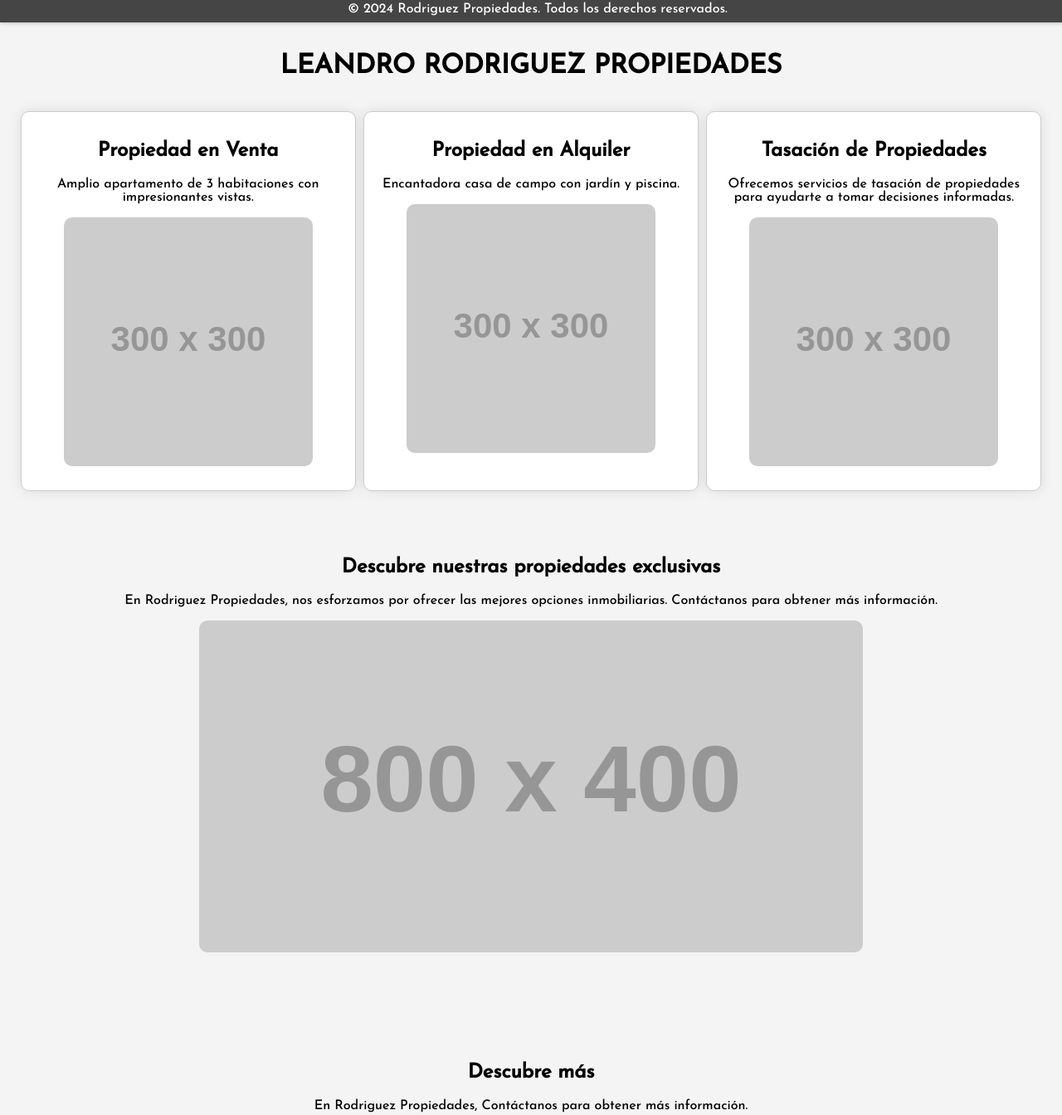
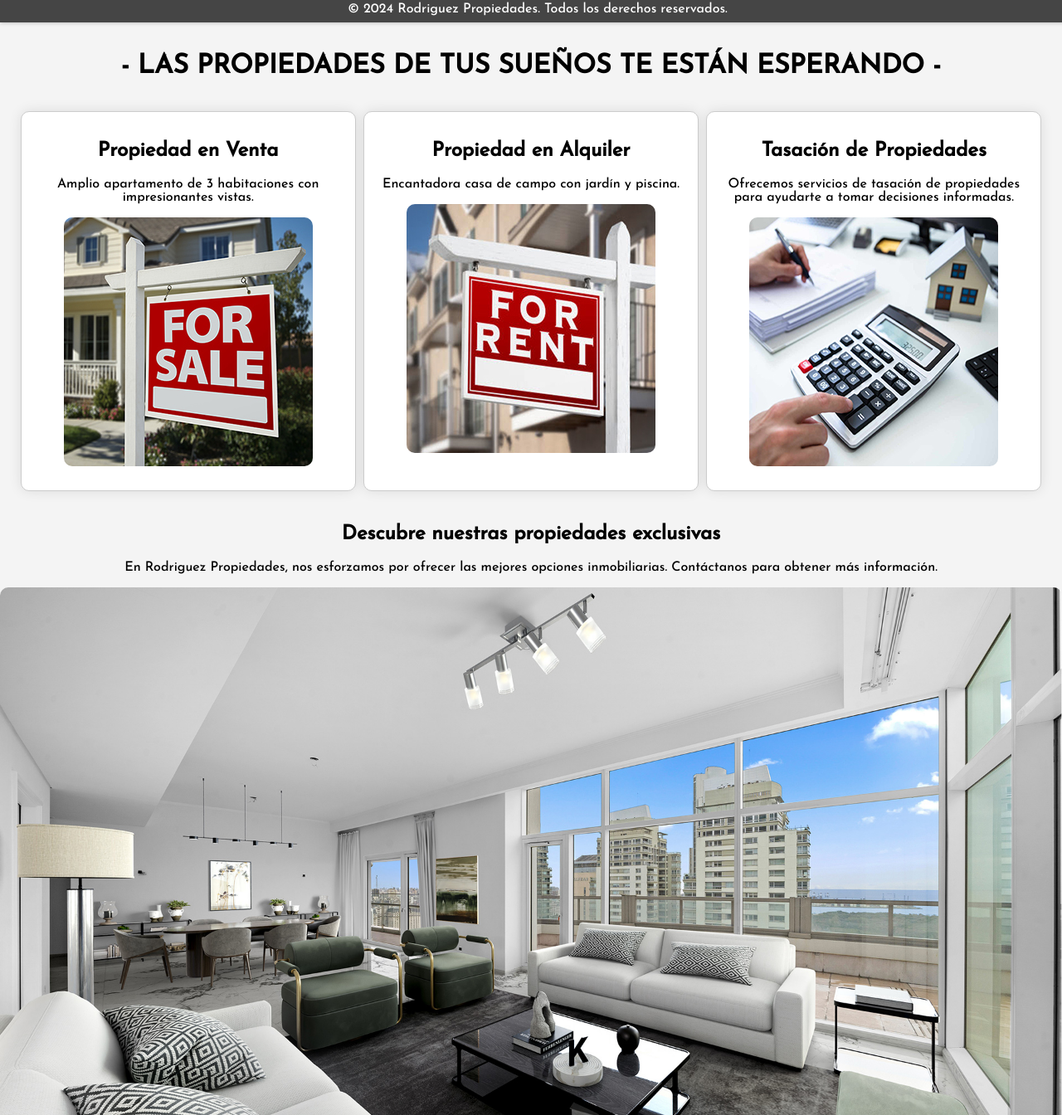
Before and after one commit to Leandro-Rodriguez/Proyecto-Desarrolo-Web, a website: page index.html in a window 1280 px wide. Shown: the part 773-2117 px from the top of the page at 83% size. Drawn offline with Linux system fonts and the light colour scheme; placeholder pictures from the web are drawn by us.

Commit message:
Arreglos visuales

```diff
--- a/css/EstiloPropiedadesLR.css
+++ b/css/EstiloPropiedadesLR.css
@@ -1,5 +1,4 @@
-html,
-body {
+html, body {
     font-family: 'Josefin Sans', sans-serif;
     margin: 0;
     padding: 0;
@@ -7,6 +6,13 @@ body {
     background-color: #f4f4f4;
     overflow-x: hidden;
 }
+
+/*
+@media only screen and (max-width: 480px) {
+    background-color: green;
+    overflow-x: hidden;
+    }
+*/
 
 .progress-bar {
     position: fixed;
@@ -50,6 +56,7 @@ header div {
     flex-direction: column;
     justify-content: center;
     align-items: center;
+    text-shadow: 0px 0px 1px  #272727;
 }
 
 .introduccion2 {
@@ -58,12 +65,11 @@ header div {
 }
 
 .introduccion h1 {
-    font-size: 3em;
+    font-size: 3.75em;
 }
 
 .introduccion p {
-    font-size: 1.5em;
-    margin-top: 10px;
+    font-size: 2.25em;
 }
 
 .cajalogo {
@@ -207,9 +213,13 @@ footer p {
 }
 
 .info {
-    padding: 20px;
+    margin-bottom: 10px;
     text-align: center;
-    margin-bottom: 60px;
+}
+
+.info2 {
+    margin-bottom: 50px;
+    text-align: center;
 }
 
 .info img {
@@ -302,21 +312,27 @@ footer p {
 .espaciadito2:hover {
     background: #f60000;
     color: #fff;
-    /* Rojo oscuro para el color de resaltado */
-    color: #fff;
-    /* Rojo oscuro para el color de resaltado */
     padding-left: +1.5%;
-    /* Ajustamos también el padding del li en el estado de hover */
     padding-right: +1.5%;
-    /* Ajustamos también el padding del li en el estado de hover */
 }
 
 .espaciadito3:hover {
     background: #f60000;
     color: #fff;
-    /* Rojo oscuro para el color de resaltado */
     padding-left: +1.5%;
-    /* Ajustamos también el padding del li en el estado de hover */
     padding-right: +1.5%;
-    /* Ajustamos también el padding del li en el estado de hover */
 }
+
+
+.espaciadito4 {
+    transition: 1.0s ease-in-out;
+    transition: color 0.3s ease-in-out;
+    transition: padding 0.3s ease-in-out;
+}
+
+.espaciadito4:hover {
+    background: #f60000;
+    color: #fff;
+    padding-left: +1.5%;
+    padding-right: +1.5%;
+}
--- a/index.html
+++ b/index.html
@@ -39,36 +39,36 @@
         <p>Descubre las mejores opciones inmobiliarias con nosotros.</p>
     </section>
 
-    <h1>LEANDRO RODRIGUEZ PROPIEDADES</h1>
+    <h1>- LAS PROPIEDADES DE TUS SUEÑOS TE ESTÁN ESPERANDO -</h1>
 
     <section class="propiedades">
-        <article>
+        <article class="espaciadito4">
             <h2>Propiedad en Venta</h2>
             <p>Amplio apartamento de 3 habitaciones con impresionantes vistas.</p>
-            <img src="https://via.placeholder.com/300" alt="Propiedad en Venta">
+            <a href="pages/venta.html"><img src="assets/img/ventaa.jpg" alt="Propiedad en Venta"></a>
         </article>
-        <article>
+        <article class="espaciadito4">
             <h2>Propiedad en Alquiler</h2>
             <p>Encantadora casa de campo con jardín y piscina.</p>
-            <img src="https://via.placeholder.com/300" alt="Propiedad en Alquiler">
+            <a href="pages/alquiler.html"><img src="assets/img/alquilerr.jpg" alt="Propiedad en Alquiler"></a>
         </article>
-        <article>
+        <article class="espaciadito4">
             <h2>Tasación de Propiedades</h2>
             <p>Ofrecemos servicios de tasación de propiedades para ayudarte a tomar decisiones informadas.</p>
-            <img src="https://via.placeholder.com/300" alt="Tasación de Propiedades">
+            <a href="pages/tasacion.html"><img src="assets/img/tasacionn.jpg" alt="Tasación de Propiedades"></a>
         </article>
     </section>
 
     <div class="info">
         <h2>Descubre nuestras propiedades exclusivas</h2>
         <p>En Rodriguez Propiedades, nos esforzamos por ofrecer las mejores opciones inmobiliarias. Contáctanos para obtener más información.</p>
-        <img src="https://via.placeholder.com/800x400" alt="Propiedades Exclusivas">
+        <img src="assets/img/casa1.jpg" alt="Propiedades Exclusivas">
     </div>
 
-    <div class="info">
-        <h2>Descubre más</h2>
-        <p>En Rodriguez Propiedades, Contáctanos para obtener más información.</p>
-        <img src="https://via.placeholder.com/800x400" alt="Propiedades Exclusivas">
+    <div class="info2">
+        <h2>Descubre otras oportunidades</h2>
+        <p>Contáctanos para obtener más información acerca muchas otras diversas oportunidades.</p>
+        <img src="assets/img/casa2.jpg" alt="Propiedades Exclusivas">
     </div>
 
     <footer>
```
Also changed, not shown: assets/img/alquilerr.jpg (added), assets/img/casa1.jpg (added), assets/img/casa2.jpg (added), assets/img/tasacionn.jpg (added), assets/img/ventaa.jpg (added).
